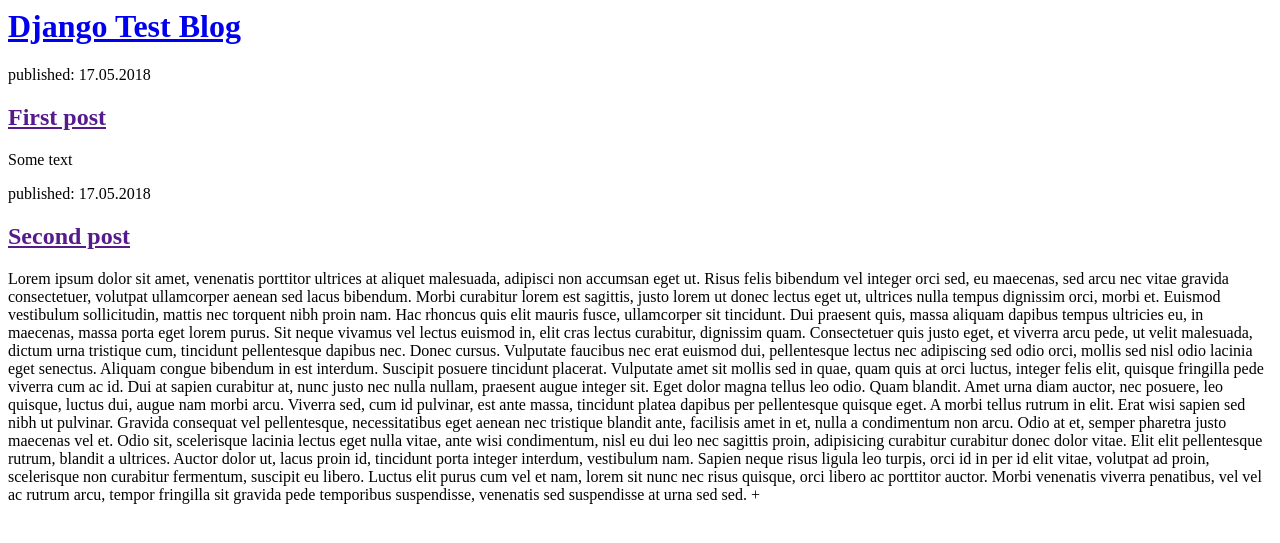
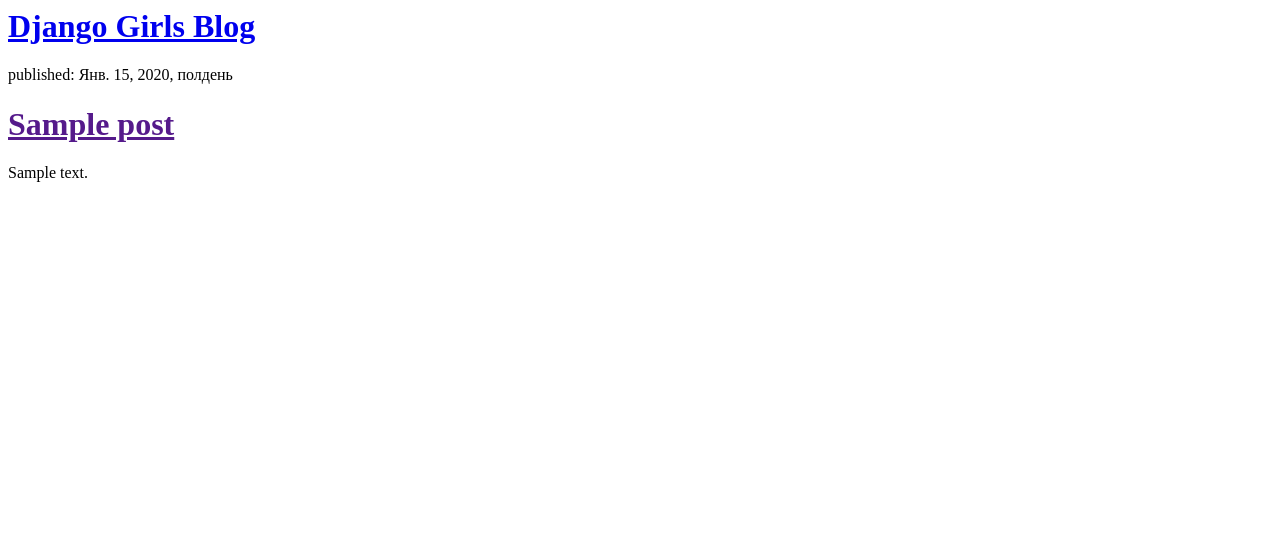
Before and after one commit to moskalec/my-first-blog, a Django app: template blog/templates/blog/post_list.html in a window 1280 px wide. Shown: the top 543 px of the page. Run offline with Django 3.2, Linux system fonts and the light colour scheme; the template is opened without the code that fills it: values that come from a table or form of the project are taken from there, others are empty; tables that the repository leaves empty hold one stand-in row (values such as "Sample post").

Commit message:
Modified templates to display posts from database.

```diff
--- a/blog/templates/blog/post_list.html
+++ b/blog/templates/blog/post_list.html
@@ -4,27 +4,15 @@
     </head>
     <body>
         <div>
-            <h1><a href="/">Django Test Blog</a></h1>
-        </div>
+		    <h1><a href="/">Django Girls Blog</a></h1>
+		</div>
 
-        <div>
-            <p>published: 17.05.2018</p>
-            <h2><a href="">First post</a></h2>
-            <p>Some text</p>
-        </div>
-
-        <div>
-            <p>published: 17.05.2018</p>
-            <h2><a href="">Second post</a></h2>
-            <p> Lorem ipsum dolor sit amet, venenatis porttitor ultrices at aliquet malesuada, adipisci non accumsan eget ut. Risus felis bibendum vel integer orci sed, eu maecenas, sed arcu nec vitae gravida consectetuer, volutpat ullamcorper aenean sed lacus bibendum. Morbi curabitur lorem est sagittis, justo lorem ut donec lectus eget ut, ultrices nulla tempus dignissim orci, morbi et. Euismod vestibulum sollicitudin, mattis nec torquent nibh proin nam. Hac rhoncus quis elit mauris fusce, ullamcorper sit tincidunt.
-
-Dui praesent quis, massa aliquam dapibus tempus ultricies eu, in maecenas, massa porta eget lorem purus. Sit neque vivamus vel lectus euismod in, elit cras lectus curabitur, dignissim quam. Consectetuer quis justo eget, et viverra arcu pede, ut velit malesuada, dictum urna tristique cum, tincidunt pellentesque dapibus nec. Donec cursus. Vulputate faucibus nec erat euismod dui, pellentesque lectus nec adipiscing sed odio orci, mollis sed nisl odio lacinia eget senectus. Aliquam congue bibendum in est interdum. Suscipit posuere tincidunt placerat. Vulputate amet sit mollis sed in quae, quam quis at orci luctus, integer felis elit, quisque fringilla pede viverra cum ac id. Dui at sapien curabitur at, nunc justo nec nulla nullam, praesent augue integer sit.
-
-Eget dolor magna tellus leo odio. Quam blandit. Amet urna diam auctor, nec posuere, leo quisque, luctus dui, augue nam morbi arcu. Viverra sed, cum id pulvinar, est ante massa, tincidunt platea dapibus per pellentesque quisque eget. A morbi tellus rutrum in elit. Erat wisi sapien sed nibh ut pulvinar. Gravida consequat vel pellentesque, necessitatibus eget aenean nec tristique blandit ante, facilisis amet in et, nulla a condimentum non arcu. Odio at et, semper pharetra justo maecenas vel et. Odio sit, scelerisque lacinia lectus eget nulla vitae, ante wisi condimentum, nisl eu dui leo nec sagittis proin, adipisicing curabitur curabitur donec dolor vitae.
-
-Elit elit pellentesque rutrum, blandit a ultrices. Auctor dolor ut, lacus proin id, tincidunt porta integer interdum, vestibulum nam. Sapien neque risus ligula leo turpis, orci id in per id elit vitae, volutpat ad proin, scelerisque non curabitur fermentum, suscipit eu libero. Luctus elit purus cum vel et nam, lorem sit nunc nec risus quisque, orci libero ac porttitor auctor. Morbi venenatis viverra penatibus, vel vel ac rutrum arcu, tempor fringilla sit gravida pede temporibus suspendisse, venenatis sed suspendisse at urna sed sed.
-
-+</p>
-        </div>
+		{% for post in posts %}
+		    <div>
+		        <p>published: {{ post.published_date }}</p>
+		        <h1><a href="">{{ post.title }}</a></h1>
+		        <p>{{ post.text|linebreaksbr }}</p>
+		    </div>
+		{% endfor %}
     </body>
 </html>
--- a/blog/views.py
+++ b/blog/views.py
@@ -1,4 +1,7 @@
 from django.shortcuts import render
+from django.utils import timezone
+from .models import Post
 
 def post_list(request):
-    return render(request, 'blog/post_list.html', {})
+    posts = Post.objects.filter(published_date__lte=timezone.now()).order_by('published_date')
+    return render(request, 'blog/post_list.html', {'posts': posts})
```
